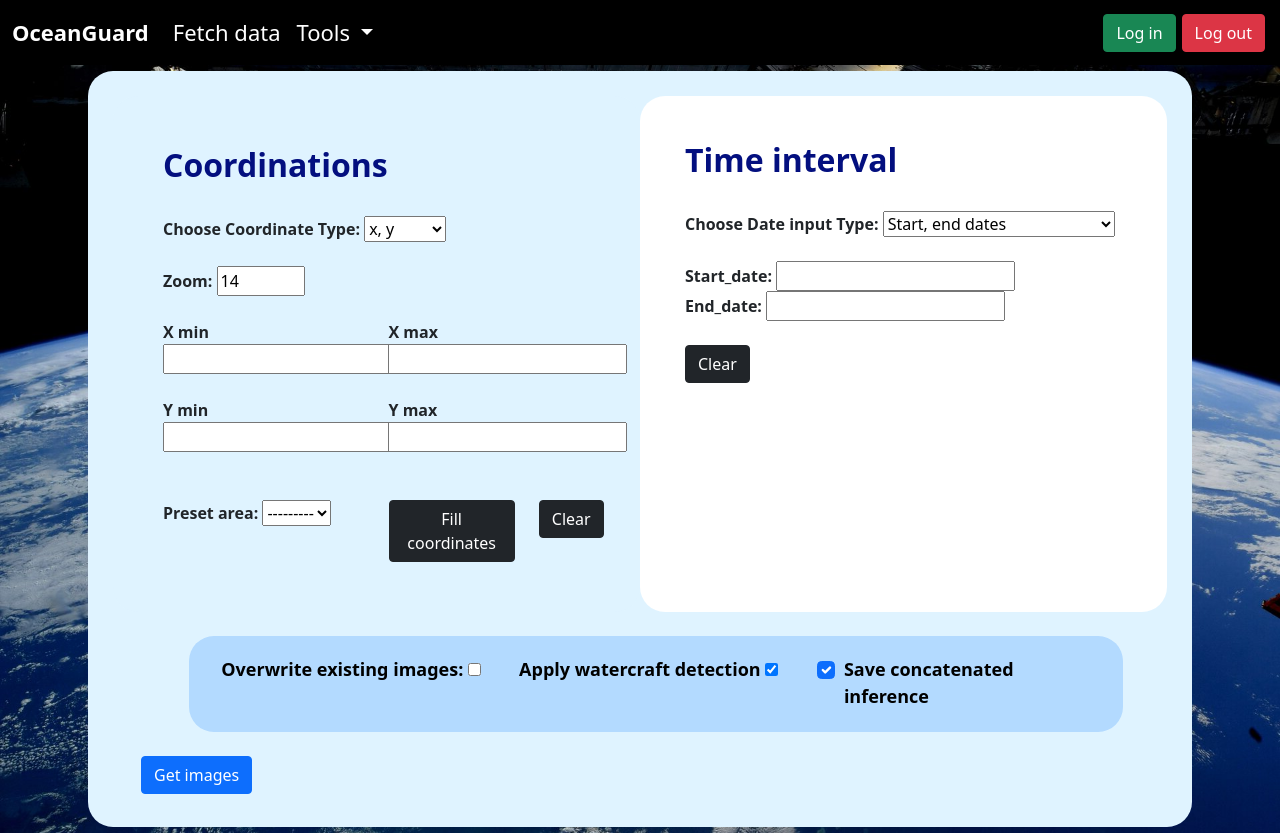
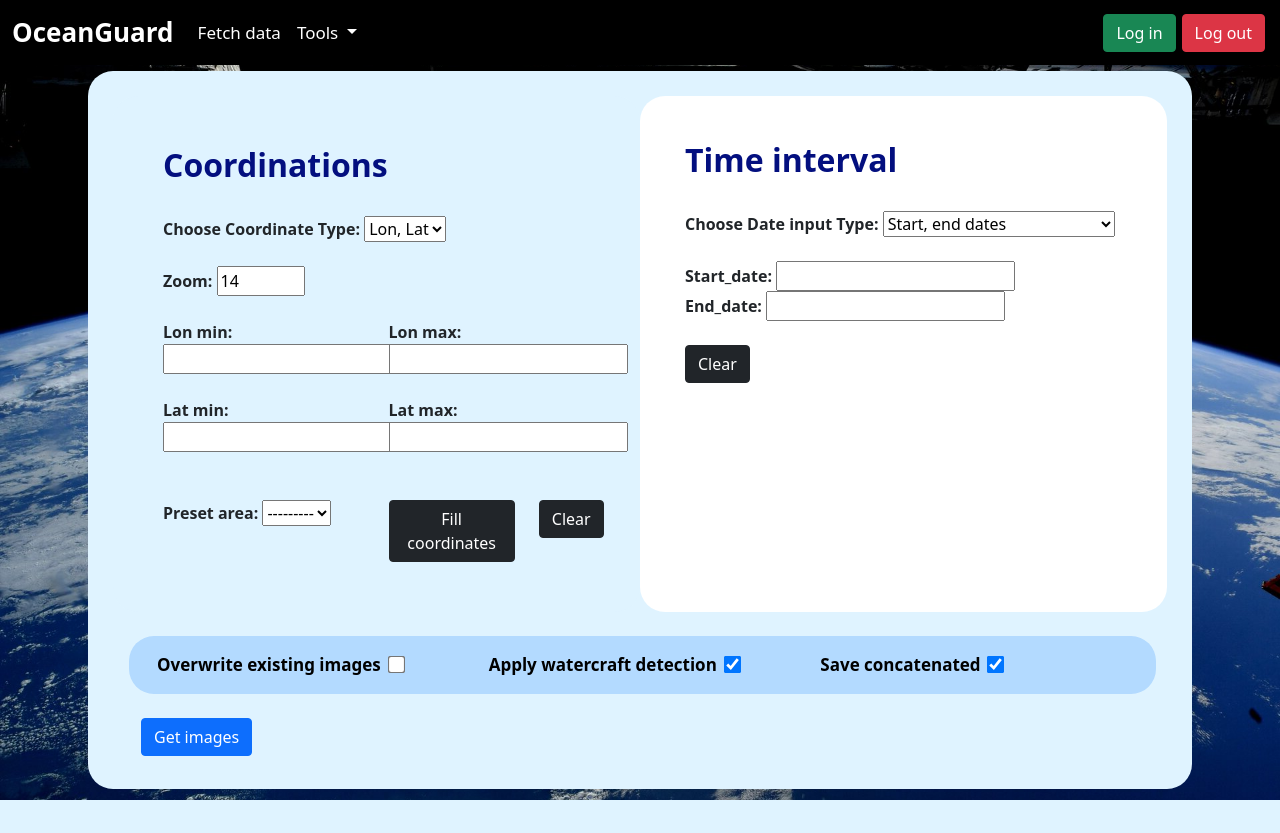
Before and after one commit to FarshadAmiri/Satellite_monitoring-webapp, a Django app: page / in a window 1280 px wide. After the commit the page ends 800 px from the top, so only its background shows below. Run offline with Django 4.2, Linux system fonts and the light colour scheme; data that the repository does not hold is empty; some libraries are stand-ins or nearby versions.

Commit message:
ui enhanced

```diff
--- a/fetch_data/templates/fetch_data/SentinelFetch.html
+++ b/fetch_data/templates/fetch_data/SentinelFetch.html
@@ -1,8 +1,15 @@
 {% extends "fetch_data\base.html" %}
 {% load static %}
+
+{% block head-static %}
 <script type="text/javascript" src="{% static 'js/fetch_data/sentinelfetch.js' %}"></script>
+<link rel="stylesheet" type="text/css" href="{% static 'css/fetch_data/sentinel_fetch.css' %}">
+{% endblock %}
+
 
 {% block body %}
+<script type="text/javascript" src="{% static 'jquery-3.7.1.min.js' %}"></script>
+
 <div class="container">
 {{ form.media }}
 <form action="{% url 'fetch_data:SentinelFetch' %}" method="post">
@@ -15,7 +22,7 @@
     <label for="coordinate_type" style="font-weight: bold">Choose Coordinate Type:</label>
     <select id="coordinate_type" name="coordinate_type">
     <option value="xy">x, y</option>
-        <option value="lonlat">Lon, Lat</option>
+    <option value="lonlat" selected>Lon, Lat</option>
     </select>
     </div>
     <br>
@@ -24,7 +31,7 @@
             {{ form.zoom }}
         </div>
     <br>
-        <div id="xy_fields">
+        <div id="xy_fields" style="display:none;">
             <div class="row">
                 <div class ="col-2">
                     <label for="x_min" style="font-weight: bold">X min</label>
@@ -52,30 +59,30 @@
             </div>
         </div>
 
-        <div id="lonlat_fields" style="display:none;">
+        <div id="lonlat_fields">
             <div class="row">
                 <div class ="col-3">
                     <label for="lon_min" style="font-weight: bold">Lon min:</label>
-                    <input type="number" id="lon_min" name="lon_min" value="{{ form.lon_min.value|escape }}">
+                    <input type="number" step="0.000000001" id="lon_min" name="lon_min" value="{{ form.lon_min.value|escape }}">
                 </div>
                 <div class ="col-3">
                 </div>
                 <div class ="col-3">
                     <label for="lon_max" style="font-weight: bold">Lon max:</label>
-                    <input type="number" id="lon_max" name="lon_max" value="{{ form.lon_max.value|escape }}">
+                    <input type="number" step="0.000000001" id="lon_max" name="lon_max" value="{{ form.lon_max.value|escape }}">
                 </div>
             </div>
             <br>
             <div class="row">
                 <div class ="col-3">
                     <label for="lat_min" style="font-weight: bold">Lat min:</label>
-                    <input type="number" id="lat_min" name="lat_min" value="{{ form.lat_min.value|escape }}">
+                    <input type="number" step="0.000000001" id="lat_min" name="lat_min" value="{{ form.lat_min.value|escape }}">
                 </div>
                 <div class ="col-3">
                 </div>
                 <div class ="col-3">
                     <label for="lat_max" style="font-weight: bold">Lat max:</label>
-                    <input type="number" id="lat_max" name="lat_max" value="{{ form.lat_max.value|escape }}">
+                    <input type="number" step="0.000000001" id="lat_max" name="lat_max" value="{{ form.lat_max.value|escape }}">
                 </div>
             </div>
         </div>
@@ -92,7 +99,7 @@
                 </div>
                 <div class="col-2">
                     {% comment %} <input type="button" value="Reset" id="resetBtn" onClick="this.form.reset()" /> {% endcomment %}
-                    <button type="submit" class="btn btn-dark" name="clear_coords" >Clear</button>
+                    <button type="button" class="btn btn-dark" id="clear_coords" >Clear</button>
                 </div>
             </div>
         </div>
@@ -111,7 +118,7 @@
             <div id="Date_fields_start_end">
             <br>
                 <label for="start_date" style="font-weight: bold">Start_date:</label>
-                    {{ form.start_date }}
+                    {{ form.start_date}}
                     <br>
                 <label for="end_date" style="font-weight: bold">End_date:</label>
                     {{ form.end_date }}
@@ -129,28 +136,28 @@
             <br>
             <div class="row">
                 <div class="col-2">
-                    <button type="submit" class="btn btn-dark" name="clear_dates" style="color" >Clear</button>
+                    <button type="button" class="btn btn-dark" id="clear_dates" style="color" >Clear</button>
                 </div>
             </div>
         </div>
     <br>
     <div class="form-group mx-sm-3 mb-2">
     <br>
-    <div id="other_parameters" style="display: flex; justify-content: center; align-items: center;">
-        <div class="row" style="background-color: #B3DAFF   ; padding: 20px; border-radius: 25px;">
-            <div class="col-4" style="color: #000000; font-size: 18px;">
-                <label for="overwrite_repetitious" style="font-weight: bold">Overwrite existing images:</label>
+    <div id="other_parameters" >
+        <div class="row" style="background-color: #B3DAFF ; padding: 16px; border-radius: 25px; justify-content: center; align-items: center; margin-right: 15px;">
+            <div class="col-4" style="color: #000000; font-size: 17px;">
+                <label for="overwrite_repetitious" style="font-weight: bold">Overwrite existing images&nbsp</label>
+                {% comment %} <input class="checkbox" type="checkbox" id="overwrite_repetitious" name="overwrite_repetitious" value="{{ form.overwrite_repetitious.value|escape }}"> {% endcomment %}
                     {{ form.overwrite_repetitious }}
             </div>
-            <div class="col-4" style="color: #000000; font-size: 18px;">
-                <label for="inference" style="font-weight: bold">Apply watercraft detection</label>
+            <div class="col-4" style="color: #000000; font-size: 17px;">
+                <label for="inference" style="font-weight: bold">Apply watercraft detection&nbsp</label>
+                {% comment %} <input class="checkbox" type="checkbox" id="inference" name="inference" value="{{ form.inference.value|escape }}"> {% endcomment %}
                     {{ form.inference }}
             </div>
-            <div class="col-4" style="color: #000000; font-size: 18px;">
-                <div class="form-check form-check-inline">
-                    <label class="form-check-label" for="save_concated" style="font-weight: bold">Save concatenated inference</label>
-                    <input class="form-check-input" type="checkbox" id="save_concated" name="save_concated" value="True" checked>
-                </div>
+            <div class="col-4" style="color: #000000; font-size: 17px;">
+                    <label class="form-check-label" for="save_concated" style="font-weight: bold">Save concatenated&nbsp</label>
+                    <input class="checkbox" type="checkbox" id="save_concated" name="save_concated" value="True" checked>
             </div>
         </div>
     </div>
--- a/fetch_data/templates/fetch_data/base.html
+++ b/fetch_data/templates/fetch_data/base.html
@@ -15,15 +15,13 @@
    {% endblock %}
 </head>
 <body>
-    <script src="{% static 'js\fetch_data\sentinelfetch.js' %}"></script>
-    <script type="text/javascript" src="{% static 'jquery-3.7.1.min.js' %}"></script>
     {% block navbar %}
     <style>
 
     </style>
     <nav class="navbar navbar-expand-lg navbar-light">
         <div class="container-fluid">
-            <a class="navbar-brand" id="nav_item" href="{% url 'fetch_data:SentinelFetch' %}" style="font-weight: bold;">OceanGuard</a>
+            <a class="navbar-brand" id="nav_item" href="{% url 'fetch_data:SentinelFetch' %}" style="font-weight: bold; font-size: 26px">OceanGuard</a>
             <button class="navbar-toggler" type="button" data-bs-toggle="collapse" data-bs-target="#navbarNav" aria-controls="navbarNav" aria-expanded="false" aria-label="Toggle navigation">
                 <span class="navbar-toggler-icon"></span>
             </button>
--- a/fetch_data/views.py
+++ b/fetch_data/views.py
@@ -11,7 +11,7 @@
 from rest_framework.permissions import IsAuthenticated
 import asyncio, logging, time
 from .forms import *
-from fetch_data.utilities.tools import territory_divider, xyz2bbox_territory, coords_2_xyz_newton
+from fetch_data.utilities.tools import territory_divider, xyz2bbox_territory, coords_2_xyz_newton, get_current_datetime
 from fetch_data.utilities.image_db import *
 from .serializers import *
 
@@ -36,6 +36,7 @@
                 y_max = form.cleaned_data['y_max']
                 x_range = [int(x_min), int(x_max)]
                 y_range = [int(y_min), int(y_max)]
+                lon_min, lat_min, lon_max, lat_max = xyz2bbox_territory(x_range, y_range, zoom)
             elif coordinate_type == "lonlat":
                 lon_min = form.cleaned_data['lon_min']
                 lon_max = form.cleaned_data['lon_max']
@@ -43,6 +44,7 @@
                 lat_max = form.cleaned_data['lat_max']
                 coords = (lon_min, lat_min, lon_max, lat_max)
                 x_range, y_range, _ = coords_2_xyz_newton(coords, zoom)
+                (x_min, x_max), (y_min, y_max) = x_range, y_range
             if date_type == 'start_end':
                 start_date = form.cleaned_data['start_date']
                 end_date = form.cleaned_data['end_date']
@@ -54,11 +56,25 @@
                 end_date = date_data['end_date']
             overwrite_repetitious = form.cleaned_data['overwrite_repetitious']
             inference = form.cleaned_data['inference']
+            territories = territory_divider(x_range, y_range, piece_size=70)
 
-            territories = territory_divider(x_range, y_range, piece_size=70)
-            print("Territories: ", territories)
-            print("save_concated: ", save_concated)
+            # QueuedTask
+            task_id = f"user.username-x{x_min}_{x_max}-y{y_min}_{y_max}-({start_date}_{end_date})-q_{get_current_datetime()}"
+            task_type = "fetch_infer" if inference else "fetch"
+            try:
+                area_tag = PresetArea.objects.get(lon_min=lon_min, lat_min=lat_min, lon_max=lon_max, lat_max=lat_max)
+            except PresetArea.DoesNotExist:
+                area_tag = None
+            task = QueuedTasks.objects.create(task_id=task_id, task_type=task_type, task_status="fetching", fetch_progress=0,
+                                       lon_min=lon_min, lat_min=lat_min, lon_max=lon_max, lat_max=lat_max,
+                                       zoom=zoom, x_min=x_min, x_max=x_max, y_min=y_min, y_max=y_max,
+                                       time_from=start_date, time_to=end_date, user_queued=request.user,)
+            if area_tag != None:
+                task.area_tag=area_tag
+                task.save()
+
             for idx, territory in enumerate(territories):
+                print(territories)
                 logging.info(f"Territory {idx} (out of {len(territories)}) began fetching")
                 for sub_territory in territory:
                     x_range = sub_territory[0]
@@ -79,58 +95,29 @@
         form = SentinelFetchForm(request.POST)
         if form.is_valid():
             preset_area_id = form.cleaned_data['preset_area']
+            zoom = int(form.cleaned_data['zoom'])
             preset_area = PresetArea.objects.get(tag=preset_area_id)
+            coords = [preset_area.lon_min, preset_area.lat_min, preset_area.lon_max, preset_area.lat_max]
+            lon_min, lat_min, lon_max, lat_max = coords
+            x_range, y_range, _ = coords_2_xyz_newton(coords, zoom)
+            (x_min, x_max), (y_min, y_max) = x_range, y_range
 
             start_date = form.cleaned_data['start_date']
             end_date = form.cleaned_data['end_date']
             base_date = form.cleaned_data['base_date']
             n_days_before_base_date = form.cleaned_data['n_days_before_base_date']
+            inference = form.cleaned_data['inference']
             overwrite_repetitious = form.cleaned_data['overwrite_repetitious']
-            form = SentinelFetchForm(initial={"x_min": preset_area.x_min, "x_max": preset_area.x_max, "y_min": preset_area.y_min,
-                                              "y_max": preset_area.y_max,"zoom": preset_area.zoom, "lon_min": preset_area.bbox_lon1,
-                                              "lon_max": preset_area.bbox_lon2, "lat_min": preset_area.bbox_lat1,
-                                              "lat_max": preset_area.bbox_lat2, "start_date": start_date, "end_date": end_date,
+            save_concated = True if request.POST.get('save_concated') == "True" else False
+            form = SentinelFetchForm(initial={"x_min": x_min, "x_max": x_max, "y_min": y_min,
+                                              "y_max": y_max,"zoom": zoom, "lon_min": lon_min,
+                                              "lon_max": lon_max, "lat_min": lat_min,
+                                              "lat_max": lat_max, "start_date": start_date, "end_date": end_date,
                                               "base_date": base_date, "n_days_before_base_date": n_days_before_base_date,
-                                              "overwrite_repetitious": overwrite_repetitious, "preset_area": preset_area_id
+                                              "overwrite_repetitious": overwrite_repetitious, "preset_area": preset_area_id,
+                                              'inference': inference,
                                                })
             return render(request, "fetch_data/SentinelFetch.html", {'form': form, 'user':request.user})
-
-    elif request.method == 'POST' and 'clear_coords' in request.POST:
-        form = SentinelFetchForm(request.POST)
-        if form.is_valid():
-            start_date = form.cleaned_data['start_date']
-            end_date = form.cleaned_data['end_date']
-            n_days_before_base_date = form.cleaned_data['n_days_before_base_date']
-            base_date = form.cleaned_data['base_date']
-            overwrite_repetitious = form.cleaned_data['overwrite_repetitious']
-            inference = form.cleaned_data['inference']
-            form = SentinelFetchForm(initial={"start_date": start_date, "end_date": end_date,
-                                            "base_date": base_date, "n_days_before_base_date": n_days_before_base_date,
-                                            "overwrite_repetitious": overwrite_repetitious, "inference": inference,
-                                                })
-        return render(request, "fetch_data/SentinelFetch.html", context={'preset_araes': PresetArea.objects.all(),'form': form,
-                                                                        'user':request.user})
-
-    elif request.method == 'POST' and 'clear_dates' in request.POST:
-        form = SentinelFetchForm(request.POST)
-        if form.is_valid():
-            zoom = form.cleaned_data['zoom']
-            x_min = form.cleaned_data['x_min']
-            x_max = form.cleaned_data['x_max']
-            y_min = form.cleaned_data['y_min']
-            y_max = form.cleaned_data['y_max']
-            lon_min = form.cleaned_data['lon_min']
-            lon_max = form.cleaned_data['lon_max']
-            lat_min = form.cleaned_data['lat_min']
-            lat_max = form.cleaned_data['lat_max']
-            overwrite_repetitious = form.cleaned_data['overwrite_repetitious']
-            inference = form.cleaned_data['inference']
-            form = SentinelFetchForm(initial={"zoom": zoom, "x_min": x_min, "x_max": x_max, "y_min": y_min, "y_max": y_max,
-                                              "lon_min": lon_min, "lon_max": lon_max, "lat_min": lat_min, "lat_max": lat_max,
-                                              "overwrite_repetitious": overwrite_repetitious, "inference": inference,
-                                                })
-        return render(request, "fetch_data/SentinelFetch.html", context={'preset_araes': PresetArea.objects.all(),'form': form,
-                                                                         'user':request.user})
 
 
 def test(request):
--- a/static/css/fetch_data/base.css
+++ b/static/css/fetch_data/base.css
@@ -14,7 +14,7 @@
   #navbarScrollingDropdown{
     color: rgb(255, 255, 255);
     /* font-weight: bold; */
-    font-size: 22px;
+    font-size: 17px;
   }
 
   .navbar-light .navbar-nav .nav-link:hover {
--- /dev/null
+++ b/static/css/fetch_data/sentinel_fetch.css
@@ -0,0 +1,18 @@
+input[type=checkbox]
+{
+  /* Double-sized Checkboxes */
+  -ms-transform: scale(1.35); /* IE */
+  -moz-transform: scale(1.35); /* FF */
+  -webkit-transform: scale(1.35); /* Safari and Chrome */
+  -o-transform: scale(1.35); /* Opera */
+  transform: scale(1.35);
+  padding: 10px;
+}
+
+/* Might want to wrap a span around your checkbox text */
+.checkboxtext
+{
+  /* Checkbox text */
+  font-size: 110%;
+  display: inline;
+}
--- a/static/js/fetch_data/sentinelfetch.js
+++ b/static/js/fetch_data/sentinelfetch.js
@@ -1,27 +1,3 @@
-document.addEventListener('DOMContentLoaded', function() {
-    document.getElementById('clear_coords').addEventListener('click', function() {
-        document.getElementById('x_min') = '';
-        document.getElementById('x_max') = '';
-        document.getElementById('y_min')= '';
-        document.getElementById('y_max').value = '';
-        document.getElementById('lon_min').value = '';
-        document.getElementById('lon_max').value = '';
-        document.getElementById('lat_min').value = '';
-        document.getElementById('lat_max').value = '';
-    });
-});
-
-document.getElementById('clear_coords').addEventListener('DOMContentLoaded', 'click', function() {
-    document.getElementById('x_min') = '';
-    document.getElementById('x_max') = '';
-    document.getElementById('y_min') = '';
-    document.getElementById('y_max').value = '';
-    document.getElementById('lon_min').value = '';
-    document.getElementById('lon_max').value = '';
-    document.getElementById('lat_min').value = '';
-    document.getElementById('lat_max').value = '';
-});
-
 document.getElementById("coordinate_type").addEventListener("change", function() {
 var xyFields = document.getElementById("xy_fields");
 var lonlatFields = document.getElementById("lonlat_fields");
@@ -47,3 +23,27 @@
     ndaysFields.style.display = "block";
 }
 });
+
+
+document.addEventListener('DOMContentLoaded', function() {
+    document.getElementById('clear_coords').addEventListener('click', function() {
+        document.getElementById('x_min').value = '';
+        document.getElementById('x_max').value = '';
+        document.getElementById('y_min').value = '';
+        document.getElementById('y_max').value = '';
+        document.getElementById('lon_min').value = '';
+        document.getElementById('lon_max').value = '';
+        document.getElementById('lat_min').value = '';
+        document.getElementById('lat_max').value = '';
+    });
+});
+
+
+document.addEventListener('DOMContentLoaded', function() {
+    document.getElementById('clear_dates').addEventListener('click', function() {
+        document.getElementById('id_start_date').value = '';
+        document.getElementById('id_end_date').value = '';
+        document.getElementById('id_n_days_before_base_date').value = '';
+        document.getElementById('id_base_date').value = '';
+    });
+});
```
Also changed, not shown: fetch_data/admin.py (+8 -9 lines), fetch_data/models.py (+45 -26 lines), fetch_data/utilities/tools.py (+10 -0 lines), fetch_data/migrations/0006_alter_satteliteimage_zoom_queuedtasks.py (added), fetch_data/migrations/0007_alter_queuedtasks_task_id.py (added), fetch_data/migrations/0008_alter_queuedtasks_task_id.py (added), fetch_data/migrations/0009_remove_presetarea_bbox_lat1_and_more.py (added), fetch_data/migrations/0010_presetarea_area_presetarea_height_presetarea_width.py (added), fetch_data/migrations/0011_alter_presetarea_area_alter_presetarea_height_and_more.py (added), fetch_data/migrations/0012_alter_presetarea_area.py (added), static/css/fetch_data/bcg/earth1.jpg (renamed from static/bcg/earth1.jpg). Lines whose indentation alone changed are shown as unchanged.
